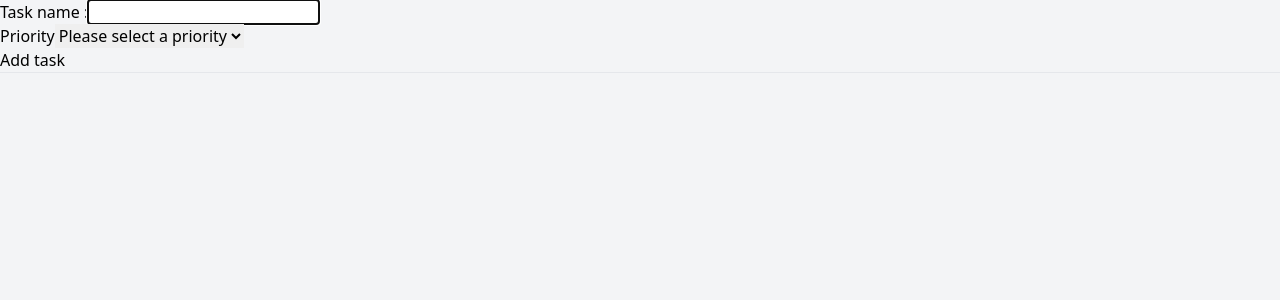
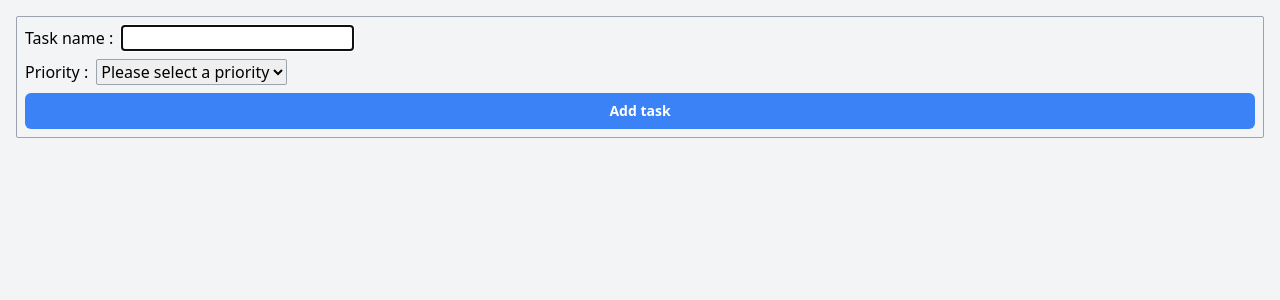
Before and after one commit to francois-ulrich/vuejs-course, a Vue app: page / in a window 1280 px wide. Shown: the top 300 px of the page. Built offline with nearby package versions, Linux system fonts and the light colour scheme.

Commit message:
ajout de style tailwindcss au TaskManager

```diff
--- a/src/components/Project03/Components/TaskItem.vue
+++ b/src/components/Project03/Components/TaskItem.vue
@@ -1,15 +1,44 @@
 <script setup lang="ts">
 import type { TaskItemData } from "../Types/TaskItemData";
+import { TaskItemPriority } from "../Types/TaskItemPriority";
 
 interface Props {
   data: TaskItemData;
+}
+
+const emit = defineEmits<{
+  delete: [id: string];
+}>();
+
+function handleDelete() {
+  emit("delete", props.data.id);
 }
 
 const props = defineProps<Props>();
 </script>
 
 <template>
-  <article class="task-item">
-    <p>{{ props }}</p>
+  <article
+    class="bg-white rounded-lg overflow-hidden shadow-md h-10 flex flex-row"
+  >
+    <div
+      class="w-2 h-full"
+      :class="{
+        'bg-red-500': props.data.priority == TaskItemPriority.High,
+        'bg-yellow-500': props.data.priority == TaskItemPriority.Medium,
+        'bg-green-500': props.data.priority == TaskItemPriority.Low,
+      }"
+    ></div>
+    <div class="flex flex-row flex-grow p-3">
+      <p class="text-black leading-none">{{ props.data.taskName }}</p>
+    </div>
+    <div class="flex flex-shrink items-center">
+      <button
+        class="rounded-md text-red-500 text-sm font-bold opacity-100 focus:outline-none leading-none grow w-8 h-8"
+        v-on:click="handleDelete"
+      >
+        X
+      </button>
+    </div>
   </article>
 </template>
--- a/src/components/Project03/Components/TaskManagerForm.vue
+++ b/src/components/Project03/Components/TaskManagerForm.vue
@@ -25,7 +25,8 @@ onMounted(() => {
 </script>
 
 <template>
-  <form @submit.prevent="onSubmit">
+  <form @submit.prevent="onSubmit" class="flex flex-col gap-2">
+    <div>
       <label for="taskName">Task name :</label>
       <input
         type="text"
@@ -33,20 +34,29 @@ onMounted(() => {
         name="taskName"
         v-model="form.taskName"
         ref="taskNameInputRef"
+        class="rounded-sm border border-solid border-gray-400 ml-2"
       />
+    </div>
 
-    <br />
-
-    <label for="priority">Priority</label>
-    <select id="priority" name="priority" v-model="form.priority">
+    <div>
+      <label for="priority">Priority :</label>
+      <select
+        id="priority"
+        name="priority"
+        v-model="form.priority"
+        class="rounded-sm border border-solid border-gray-400 ml-2"
+      >
         <option disabled :value="null">Please select a priority</option>
         <option v-for="option in TaskItemPriority" :value="option">
           {{ option }}
         </option>
       </select>
+    </div>
 
-    <br />
-
-    <input type="submit" value="Add task" />
+    <input
+      type="submit"
+      value="Add task"
+      class="rounded-md bg-blue-500 hover:bg-blue-300 px-4 py-2 text-sm font-semibold text-white opacity-100 focus:outline-none cursor-pointer transition-colors"
+    />
   </form>
 </template>
--- a/src/components/Project03/TaskManager.vue
+++ b/src/components/Project03/TaskManager.vue
@@ -20,6 +20,10 @@ function onFormSubmit(formData: TaskManagerFormData) {
   items.value.push(newItem);
 }
 
+function onItemDelete(itemId: string) {
+  items.value = items.value.filter((item) => item.id != itemId);
+}
+
 onMounted(() => {
   const localStorageData = localStorage.getItem(localStorageItemKey);
 
@@ -28,7 +32,6 @@ onMounted(() => {
   if (localStorageData === null) return;
 
   try {
-    // ✅ Parse proprement et typé
     items.value = JSON.parse(localStorageData) as TaskItemData[];
 
     console.log({ parsedItems: items.value });
@@ -47,15 +50,18 @@ watch(
 </script>
 
 <template>
-  <TaskManagerForm @submit="onFormSubmit" />
+  <div class="p-4">
+    <TaskManagerForm
+      @submit="onFormSubmit"
+      class="rounded-sm border rounded-md border-solid border-gray-400 p-2 mb-4"
+    />
 
-  <hr />
-
-  <div>
-    <ul>
-      <li v-for="(item, index) in items" :key="index">
-        <TaskItem :data="item"></TaskItem>
-      </li>
-    </ul>
+    <div>
+      <ul class="flex flex-col gap-4">
+        <li v-for="(item, index) in items" :key="index">
+          <TaskItem :data="item" @delete="onItemDelete"></TaskItem>
+        </li>
+      </ul>
+    </div>
   </div>
 </template>
```
Lines whose indentation alone changed are shown as unchanged.
